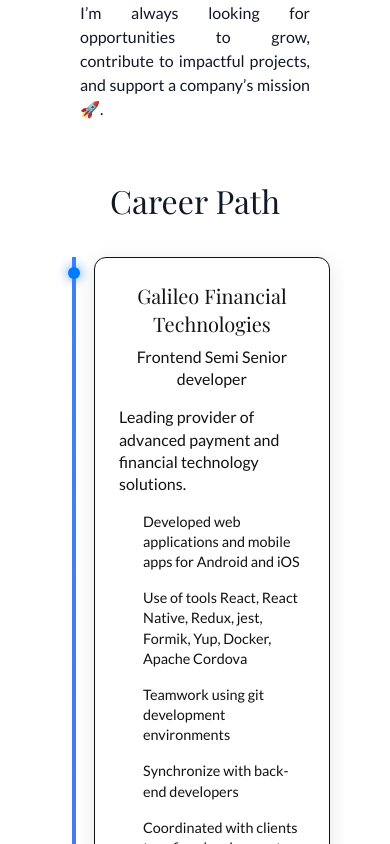
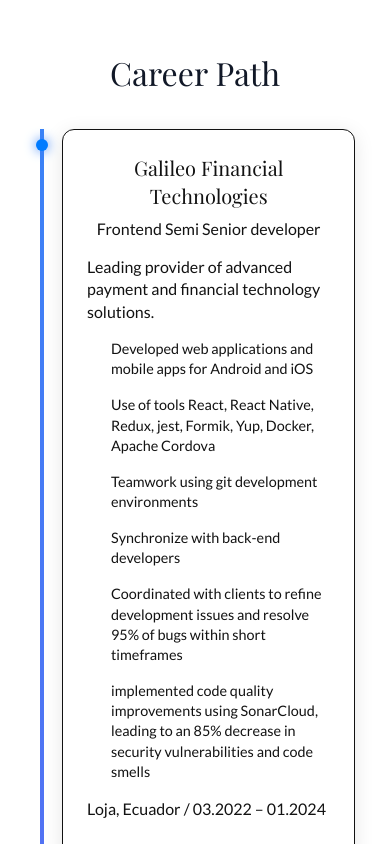
Before and after one commit to danodine/portfolio-website, a React (Vite) app: page / in a window 390 px wide. Shown: the part 1380-2224 px from the top of the page. Built offline with nearby package versions, Linux system fonts and the light colour scheme.

Commit message:
fix bug padding

```diff
--- a/src/App.css
+++ b/src/App.css
@@ -8,13 +8,6 @@
   margin: 0;
   padding: 0;
   box-sizing: border-box;
-}
-
-body {
-  background-color: #ffffff;
-  color: #111827;
-  overflow-x: hidden;
-  font-family: "Lato", sans-serif;
 }
 h1,
 h2,
@@ -76,12 +69,3 @@
     transform: rotate(360deg);
   }
 }
-
-@media (min-width: 768px) {
-  #root {
-    max-width: 1280px;
-    margin: 0 auto;
-    margin: 1rem;
-    text-align: center;
-  }
-}
--- a/src/css/global.css
+++ b/src/css/global.css
@@ -245,7 +245,6 @@
   .slide-content img {
     border-radius: 10px;
   }
-
   .slide-text-p-title,
   .slide-text-p-institution,
   .slide-text-p-degree,
--- a/src/index.css
+++ b/src/index.css
@@ -16,3 +16,9 @@
   padding: 2rem;
   text-align: center;
 }
+
+@media (max-width: 768px) {
+  body {
+    padding: 0rem;
+  }
+}
--- a/src/sections/Contact.jsx
+++ b/src/sections/Contact.jsx
@@ -11,8 +11,8 @@
       <div className="contact-icons">
         <a href="https://www.linkedin.com/in/davidnodine/" target="blank">
           <img
-            height="50"
-            width="50"
+            height="30"
+            width="30"
             src={
               darkMode
                 ? "/assets/icons/linkedin-50-da.png"
@@ -23,8 +23,8 @@
         </a>
         <a href="">
           <img
-            height="50"
-            width="50"
+            height="30"
+            width="30"
             src={
               darkMode
                 ? "/assets/icons/stepstone-da.png"
@@ -35,8 +35,8 @@
         </a>
         <a href="">
           <img
-            height="50"
-            width="50"
+            height="30"
+            width="30"
             src={
               darkMode
                 ? "/assets/icons/xing-da.png"
```
